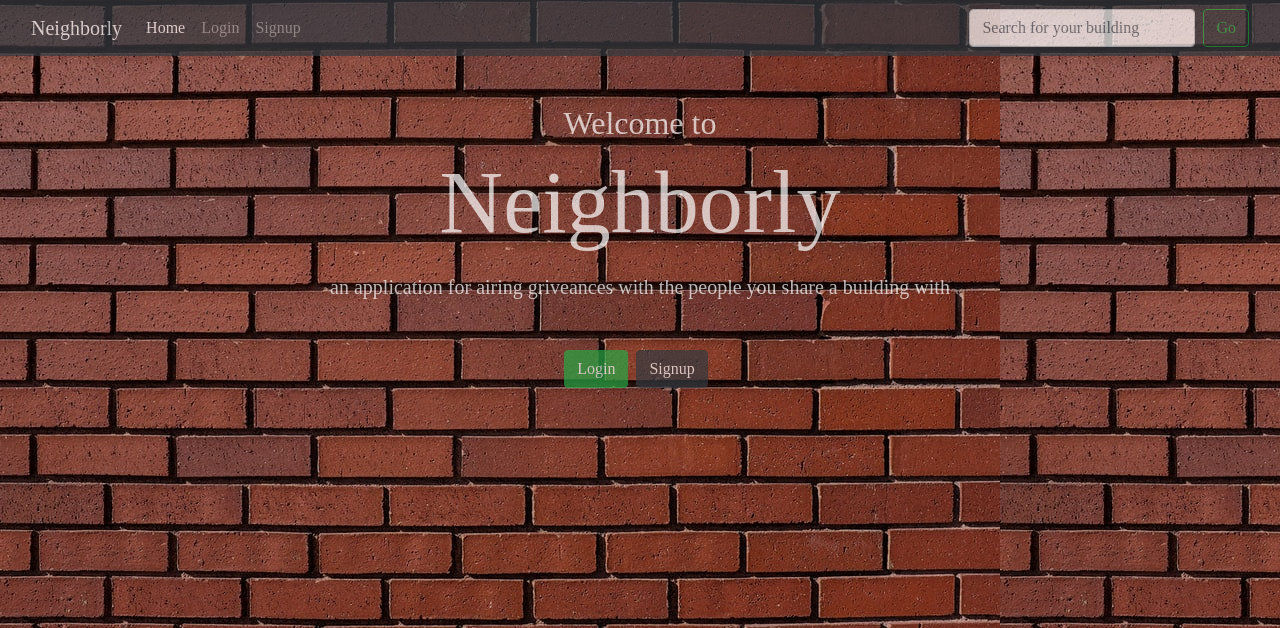
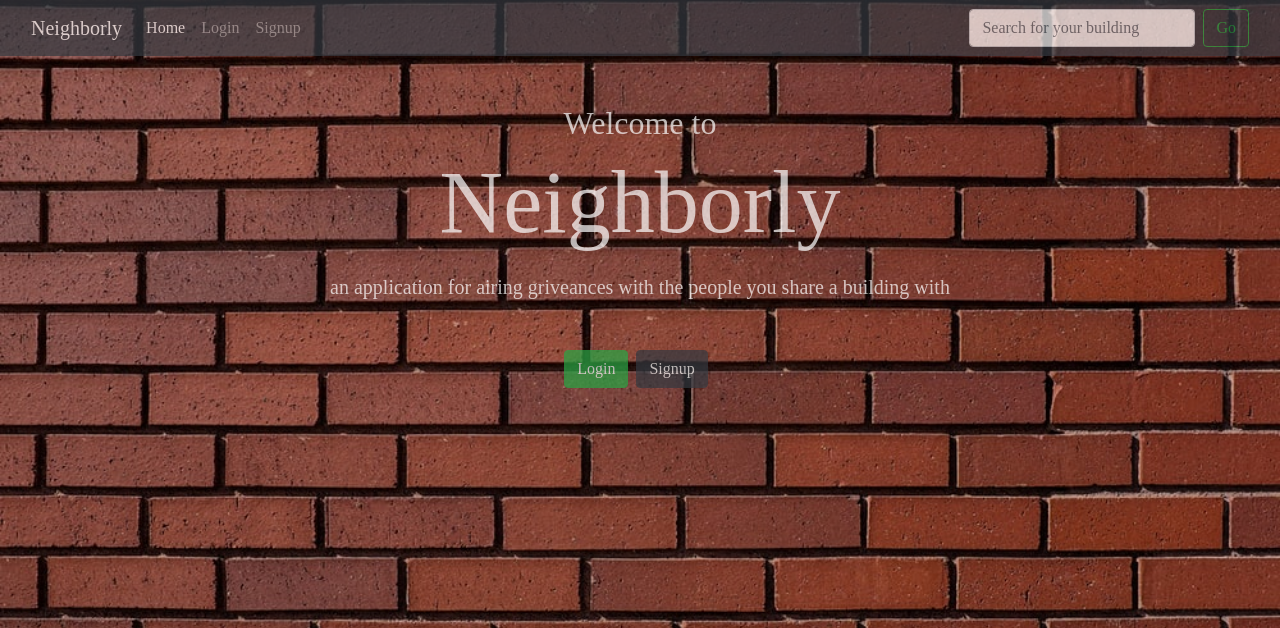
Before and after one commit to cspdevs000/neighborly, a Django app: page / in a window 1280 px wide. Shown: the top 628 px of the page. Run offline with Django 4.2, Linux system fonts and the light colour scheme; some libraries are stand-ins or nearby versions.

Commit message:
fixed background problem

```diff
--- a/neighborly/static/neighborly/style.css
+++ b/neighborly/static/neighborly/style.css
@@ -25,4 +25,12 @@ li {
     opacity: 0.7;
     color: white;
     font-family: 'Rokkitt', serif;
+    background-size: 1800px 900px;
+    background-repeat: no-repeat;
+    background-position: top;
+    background-attachment: fixed;
+    -webkit-background-size: cover;
+    -moz-background-size: cover;
+    -o-background-size: cover;
+    background-size: cover;
 }
--- a/neighborly/templates/base_generic.html
+++ b/neighborly/templates/base_generic.html
@@ -17,9 +17,9 @@ crossorigin="anonymous">
   {% load static %}
   <link rel="stylesheet" type="text/css" href="{% static 'neighborly/style.css' %}">
 </head>
-<body id='bg' style="background-image: url('{% static "neighborly/images/brick1.jpeg"%}');">
+<body id='bg' style="background-image: url('{% static "neighborly/images/brick1.jpeg"%}');" >
+  {% include 'neighborly/navbar.html' %}
   {% include 'neighborly/includes/messages.html' %}
-  {% include 'neighborly/navbar.html' %}
   {% block content %}
   {% endblock %}
   <script src="https://cdn.jsdelivr.net/npm/bootstrap@5.0.2/dist/js/bootstrap.bundle.min.js" integrity="sha384-MrcW6ZMFYlzcLA8Nl+NtUVF0sA7MsXsP1UyJoMp4YLEuNSfAP+JcXn/tWtIaxVXM" crossorigin="anonymous"></script>
```
